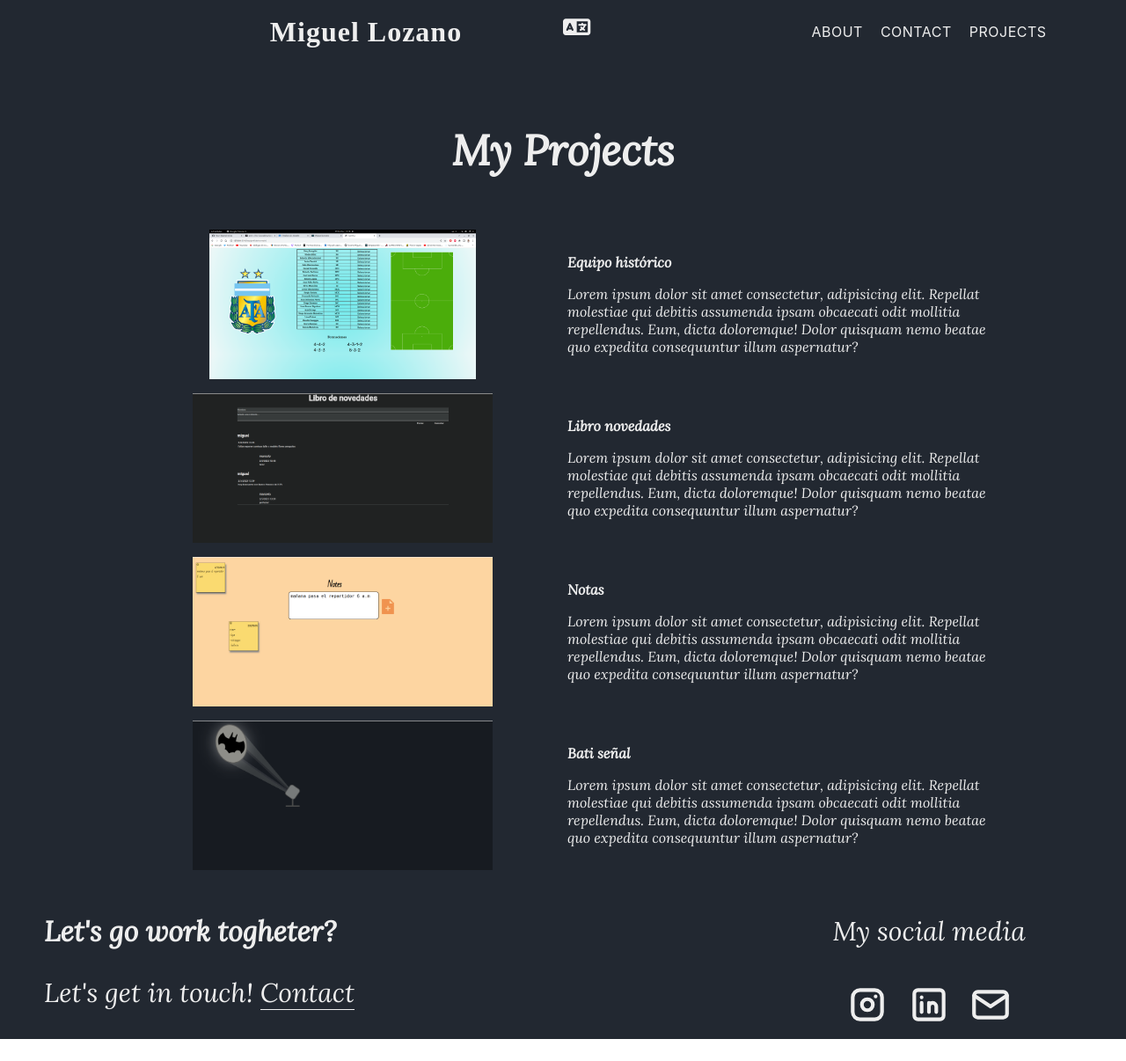
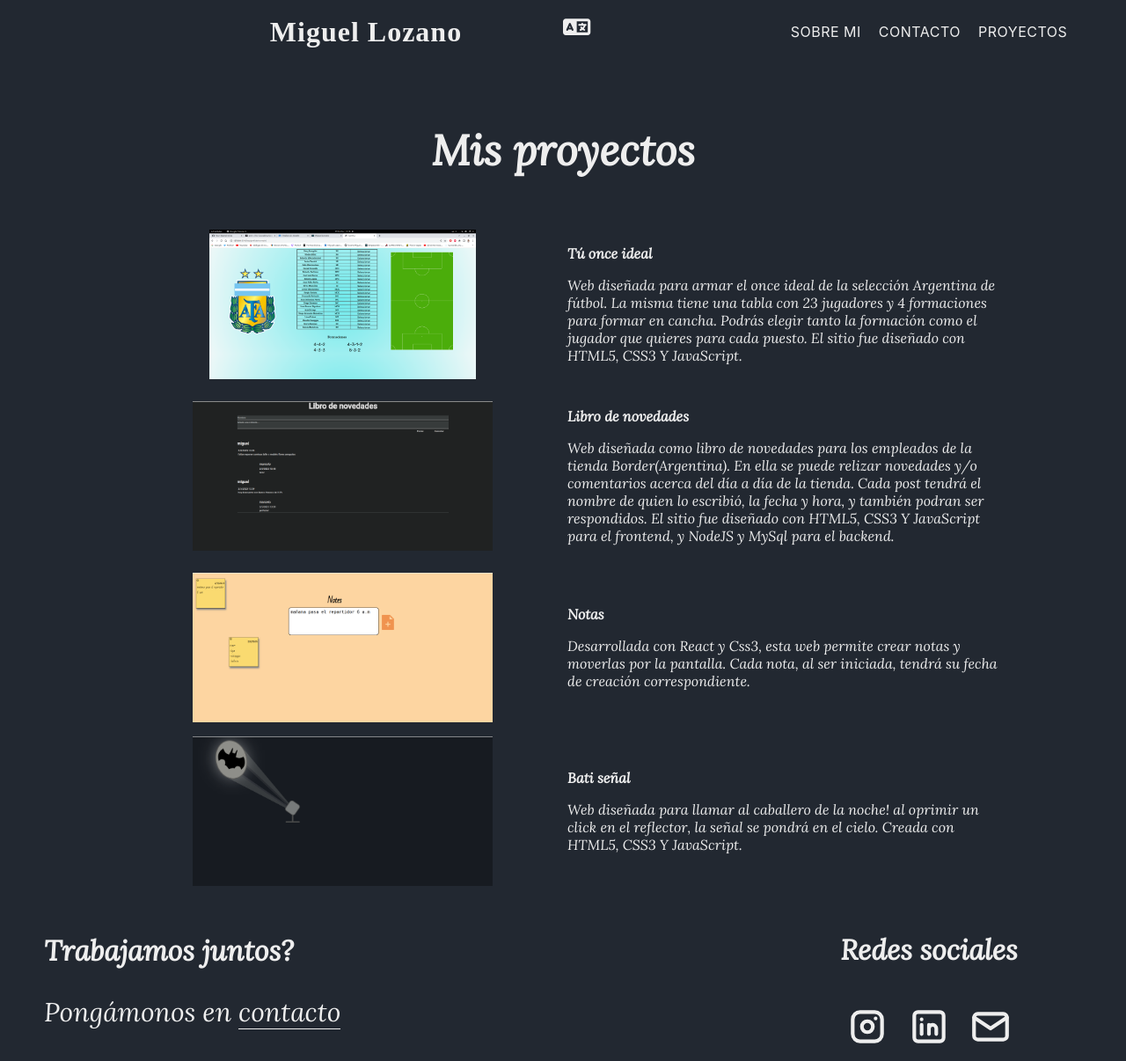
Before and after one commit to lozanoMiguel/portafolio, a React (Create React App) app: page /projects in a window 1280 px wide. Shown: the whole page at 88% size. Before the commit the page ends 1181 px from the top, so only its background shows below. Built offline with nearby package versions, Linux system fonts and the light colour scheme.

Commit message:
"working"

```diff
--- a/package.json
+++ b/package.json
@@ -9,9 +9,11 @@
     "@testing-library/jest-dom": "^5.16.5",
     "@testing-library/react": "^13.4.0",
     "@testing-library/user-event": "^13.5.0",
+    "i18next": "^22.4.15",
     "react": "^18.2.0",
     "react-copy-to-clipboard": "^5.1.0",
     "react-dom": "^18.2.0",
+    "react-i18next": "^12.2.2",
     "react-router-dom": "^6.10.0",
     "react-scripts": "5.0.1",
     "web-vitals": "^2.1.4"
--- a/src/components/Footer.jsx
+++ b/src/components/Footer.jsx
@@ -5,9 +5,12 @@ import instagram from '../images/brand-instagram.svg'
 import linkedin from '../images/brand-linkedin.svg'
 import { useLocation } from 'react-router-dom'
 import { useNavigate } from "react-router-dom";
+import { useTranslation } from 'react-i18next'
 
 
 export default function Footer() {
+
+  const[t, i18n] = useTranslation("global");
 
   const location = useLocation();
   const navigate = useNavigate();
@@ -16,13 +19,13 @@ export default function Footer() {
     <footer id='footer' className='footer'>
       <div className='footer_info'>
         <div className='footer_info-message'>
-          <h2>Let's go work togheter?</h2>
-          <p className={ location.pathname === '/contact' ? 'hiddenP' : ''}>Let's get in touch! <span><a onClick={()=>navigate('/contact')}>Contact</a></span> </p>
+          <h2>{t("footer.question")}</h2>
+          <p className={ location.pathname === '/contact' ? 'hiddenP' : ''}>{t("footer.affirmation")}<span><a onClick={()=>navigate('/contact')}>{t("footer.contact")}</a></span> </p>
         </div>
       </div>
       <div className='footer_socialMedia'>
         <div className='footer_socialMedia-title'>
-          <p>My social media</p>
+          <p>{t("footer.social-medias")}</p>
         </div>
         <div className='footer_socialMedia-icons'>
           <a href="https://www.instagram.com/_lozanomiguel">
--- a/src/components/Header.jsx
+++ b/src/components/Header.jsx
@@ -4,25 +4,22 @@ import { FontAwesomeIcon } from '@fortawesome/react-fontawesome'
 import { faLanguage } from '@fortawesome/free-solid-svg-icons'
 import { useNavigate } from "react-router-dom";
 import useColor from '../hooks/useColor.jsx'
+import { useTranslation } from 'react-i18next';
 
 export default function Header() {
 
+  const [t, i18n] = useTranslation("global");
+
   const [toggleButton, setToggleButton] = useState(false)
   const [fun] = useColor()
-  const heightNav = 100;
 
-  const pepe = () =>{
-    if(window.scrollY > heightNav){
-      console.log("hola");
+  const change = () =>{
+    if(i18n.language === "es"){
+      i18n.changeLanguage("en")
     }else{
-      console.log("chau")
+      i18n.changeLanguage("es")
     }
   }
-
-  window.addEventListener('scroll', ()=>{
-    console.log(window.scrollY)
-  });
-
 
   const navigate = useNavigate();
 
@@ -43,7 +40,7 @@ export default function Header() {
           <a onClick={()=>navigate('/')}>Miguel Lozano</a>
         </div>
          <div className={toggleButton ? 'translate active' : 'translate'}>
-          <FontAwesomeIcon icon={faLanguage} className='translate_icon' />
+          <FontAwesomeIcon icon={faLanguage} className='translate_icon' onClick={change}/>
         </div>
         <nav className='navbar'>
           <a href="#" className='toggle-button' onClick={()=>{handleToggle()}} >
@@ -52,9 +49,9 @@ export default function Header() {
             <span className='bar'></span>
           </a>
           <ul className={ toggleButton ? 'navbar_list active' : 'navbar_list' }>
-            <li onClick={()=>navigate('/about')}>About</li>
-            <li onClick={()=>navigate('/contact')}>Contact</li>
-            <li onClick={()=>navigate('/projects')}>Projects</li>
+            <li onClick={()=>navigate('/about')}>{t("header.about")}</li>
+            <li onClick={()=>navigate('/contact')}>{t("header.contact")}</li>
+            <li onClick={()=>navigate('/projects')}>{t("header.projects")}</li>
           </ul>
         </nav>
     </header>
--- a/src/components/ProjectsContainer.jsx
+++ b/src/components/ProjectsContainer.jsx
@@ -5,34 +5,38 @@ import p1 from '../images/equipoHistorico.png'
 import p2 from '../images/libroNovedades.png'
 import p3 from '../images/notes.png'
 import p4 from '../images/batSignal.png'
+import { useTranslation } from 'react-i18next'
 
 export default function ProjectsContainer() {
+
+  const[t, i18n] = useTranslation("global");
+
   return (
     <main id='main'>
       <section className='projectsContainer'>
         <div className='title'>
-            <h2>My Projects</h2>
+            <h2>{t("projects.projectsTitle")}</h2>
         </div>
         <div className='container'>
           <Project
             img = { p1 }
-            title = {'Equipo histórico'}
-            description = {'Lorem ipsum dolor sit amet consectetur, adipisicing elit. Repellat molestiae qui debitis assumenda ipsam obcaecati odit mollitia repellendus. Eum, dicta doloremque! Dolor quisquam nemo beatae quo expedita consequuntur illum aspernatur?'}
+            title = {t("projects.p1title")}
+            description = {t("projects.p1")}
           />
           <Project
             img = { p2 }
-            title = {'Libro novedades'}
-            description = {'Lorem ipsum dolor sit amet consectetur, adipisicing elit. Repellat molestiae qui debitis assumenda ipsam obcaecati odit mollitia repellendus. Eum, dicta doloremque! Dolor quisquam nemo beatae quo expedita consequuntur illum aspernatur?'}
+            title = {t("projects.p2title")}
+            description = {t("projects.p2")}
           />
           <Project
             img = { p3 }
-            title = {'Notas'}
-            description = {'Lorem ipsum dolor sit amet consectetur, adipisicing elit. Repellat molestiae qui debitis assumenda ipsam obcaecati odit mollitia repellendus. Eum, dicta doloremque! Dolor quisquam nemo beatae quo expedita consequuntur illum aspernatur?'}
+            title = {t("projects.p3title")}
+            description = {t("projects.p3")}
           />
           <Project
             img = { p4 }
-            title = {'Bati señal'}
-            description = {'Lorem ipsum dolor sit amet consectetur, adipisicing elit. Repellat molestiae qui debitis assumenda ipsam obcaecati odit mollitia repellendus. Eum, dicta doloremque! Dolor quisquam nemo beatae quo expedita consequuntur illum aspernatur?'}
+            title = {t("projects.p4title")}
+            description = {t("projects.p4")}
           />
         </div>
       </section>
--- a/src/index.js
+++ b/src/index.js
@@ -2,10 +2,29 @@ import React from 'react';
 import ReactDOM from 'react-dom/client';
 import './index.css';
 import App from './App';
+import { I18nextProvider } from 'react-i18next'
+import i18next from 'i18next'
+import global_es from './translate/es/global.json'
+import global_en from './translate/en/global.json'
+
+i18next.init({
+  interpolation: { escapeValue: false },
+  lng:"es",
+  resources: {
+    es:{
+      global: global_es
+    },
+    en:{
+      global: global_en
+    }
+  }
+})
 
 const root = ReactDOM.createRoot(document.getElementById('root'));
 root.render(
   <React.StrictMode>
-    <App />
+    <I18nextProvider i18n={ i18next }>
+      <App />
+    </I18nextProvider>
   </React.StrictMode>
 );
--- a/src/styles/Footer.css
+++ b/src/styles/Footer.css
@@ -60,7 +60,8 @@
 }
 
 .footer_socialMedia-title p{
-  font-size: 30px;
+  font-size: 2em;
+  font-weight: bold;
 }
 
 .footer_socialMedia-icons{
@@ -93,9 +94,7 @@
     margin-left: 30px;
   }
 
-  .footer_socialMedia-title p{
-    font-size: 25px;
-  }
+
 
   .icon{
     height: 40px;
@@ -121,7 +120,7 @@
   }
 
   .footer_socialMedia-title p{
-    font-size: 20px;
+    font-size: 1.1em;
     margin: 10px;
   }
 
--- /dev/null
+++ b/src/translate/en/global.json
@@ -0,0 +1,41 @@
+{
+  "header":{
+    "about":"ABOUT",
+    "contact": "CONTACT",
+    "projects": "PROJECTS"
+  },
+  "home":{
+    "title": "Miguel Lozano",
+    "location": "Barcelona, ES",
+    "presentation":"Hello my Name Is Miguel. I'm a frontend programmer with an interest in the backend as well. I have created this website as a portfolio to show my projects, tell a little about myself and have a means of contact if you want to talk :)"
+  },
+  "about":{
+    "title":"Why this site?",
+    "about_about1": "Since I was very young in Argentina, I was always attracted to the world of computers. I remember a friend from my childhood who was able to find anything on the internet, from games to movies to music discs, and for me that was magic!",
+    "about_about2": "Although at the beginning I studied programming at UTN more out of curiosity than for professional purposes, today my focus has changed. I have realized that I want to enter this beautiful world of development and that's why I created this website.",
+    "about_about3": "During my university studies, I had the opportunity to develop some interesting projects, such as a platform similar to Netflix or hotel reservation systems. I have also worked independently for a clothing house, developing a communication system, as well as for a project manager, creating her website.",
+    "about_about4": "Besides programming, I have other interests in my life. I love sports, especially soccer, and I go to the gym to oxygenate my brain. I also play the guitar, which helps me increase my creativity, and I really enjoy spending time with my friends to maintain a balance between my daily responsibilities and my social life.",
+    "about_about5": "I am very excited to start my professional career and I am sure it will be a wonderful adventure. Thanks for reading my story!"
+  },
+  "contact":{
+    "contact_talk":"We talk?",
+    "contact_msg":"If you want us to work on a project or if you are interested in making it a part of your company."
+  },
+  "projects":{
+    "projectsTitle":"My projects",
+    "p1title":"Your ideal eleven",
+    "p1":"Web designed to build the ideal eleven of the Argentina national soccer team. It has a table with 23 players and 4 formations to form on the field. You can choose both the formation and the player you want for each position. The site was designed with HTML5, CSS3 and JavaScript.",
+    "p2title":"News book",
+    "p2":"Web designed as a news book for the employees of the Border (Argentina) store. In it you can post news and/or comments about the day to day of the store. Each post will have the name of the person who wrote it, the date and time, and can also be answered. The site was designed with HTML5, CSS3 and JavaScript for the frontend, and NodeJS and MySql for the backend.",
+    "p3title":"Notes",
+    "p3":"Developed with React and Css3, this website allows you to create notes and move them around the screen. Each note, when started, will have its corresponding creation date.",
+    "p4title":"Bat signal",
+    "p4":"Web designed to call the night knight! when you click on the reflector, the signal will be placed in the sky. Created with HTML5, CSS3 and JavaScript."
+  },
+  "footer":{
+    "question":"Let's go work togheter?",
+    "affirmation": "Let's get in touch!",
+    "contact": "Contact",
+    "social-medias": "Social media"
+  }
+}
--- /dev/null
+++ b/src/translate/es/global.json
@@ -0,0 +1,41 @@
+{
+  "header":{
+    "about":"SOBRE MI",
+    "contact": "CONTACTO",
+    "projects": "PROYECTOS"
+  },
+  "home":{
+    "title": "Miguel Lozano",
+    "location": "Barcelona, ES",
+    "presentation":"Hola, me llamo Miguel. Soy un programador frontend con interés en el backend también. He creado éste sitio web a modo de portfolio para mostrar mis proyectos, contar un poco acerca de mi y tener un medio de contacto si quieres que hablemos :)"
+  },
+  "about":{
+    "title":"Por qué este sitio?",
+    "about_about1": "Desde que era muy pequeño en Argentina, siempre me llamó la atención el mundo de los ordenadores. Recuerdo un amigo de mi infancia que era capaz de encontrar cualquier cosa en internet, desde juegos hasta películas o discos de música, ¡y para mí eso era magia!",
+    "about_about2": "A pesar de que en un principio estudié una tecnicatura en programación en la UTN más por curiosidad que por fines profesionales, hoy en día mi enfoque ha cambiado. Me he dado cuenta de que quiero entrar en este hermoso mundo del desarrollo y por eso creé este sitio web.",
+    "about_about3": "Durante mis estudios universitarios, tuve la oportunidad de desarrollar algunos proyectos interesantes, como una plataforma similar a Netflix o sistemas de reservas de hotel. También he trabajado de forma independiente para una casa de ropa, desarrollando un sistema de comunicación, así como para una project manager, creando su sitio web.",
+    "about_about4": "Además de la programación, tengo otros intereses en mi vida. Me encanta el deporte, especialmente el fútbol y voy al gimnasio para oxigenar mi cerebro. También toco la guitarra, lo que me ayuda a aumentar mi creatividad, y disfruto mucho pasar tiempo con mis amigos para mantener un equilibrio entre mis responsabilidades diarias y mi vida social.",
+    "about_about5": "Estoy muy emocionado de empezar mi carrera profesional y estoy seguro de que será una aventura maravillosa. ¡Gracias por leer mi historia!"
+  },
+  "contact":{
+    "contact_talk":"Hablamos?",
+    "contact_msg":"Si quieres que trabajemos en un proyecto o te interesa que sea parte de tú empresa"
+  },
+  "projects":{
+    "projectsTitle":"Mis proyectos",
+    "p1title":"Tú once ideal",
+    "p1":"Web diseñada para armar el once ideal de la selección Argentina de fútbol. La misma tiene una tabla con 23 jugadores y 4 formaciones para formar en cancha. Podrás elegir tanto la formación como el jugador que quieres para cada puesto. El sitio fue diseñado con HTML5, CSS3 Y JavaScript.",
+    "p2title":"Libro de novedades",
+    "p2":"Web diseñada como libro de novedades para los empleados de la tienda Border(Argentina). En ella se puede relizar novedades y/o comentarios acerca del día a día de la tienda. Cada post tendrá el nombre de quien lo escribió, la fecha y hora, y también podran ser respondidos. El sitio fue diseñado con HTML5, CSS3 Y JavaScript para el frontend, y NodeJS y MySql para el backend.",
+    "p3title":"Notas",
+    "p3":"Desarrollada con React y Css3, esta web permite crear notas y moverlas por la pantalla. Cada nota, al ser iniciada, tendrá su fecha de creación correspondiente.",
+    "p4title":"Bati señal",
+    "p4":"Web diseñada para llamar al caballero de la noche! al oprimir un click en el reflector, la señal se pondrá en el cielo. Creada con HTML5, CSS3 Y JavaScript."
+  },
+  "footer":{
+    "question":"Trabajamos juntos?",
+    "affirmation": "Pongámonos en ",
+    "contact": "contacto",
+    "social-medias": "Redes sociales"
+  }
+}
```
Also changed, not shown: src/components/About.jsx (+10 -7 lines), src/components/Contact.jsx (+6 -2 lines), src/components/Home.jsx (+7 -6 lines), 1 other file (tests, documents, lock files or other folders).
